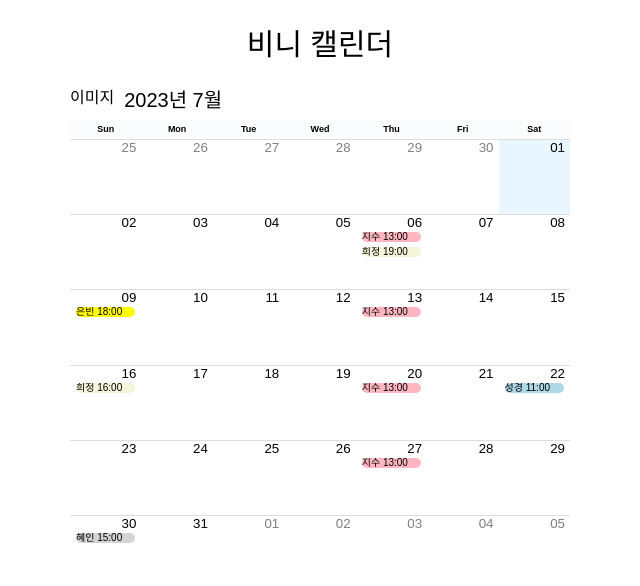
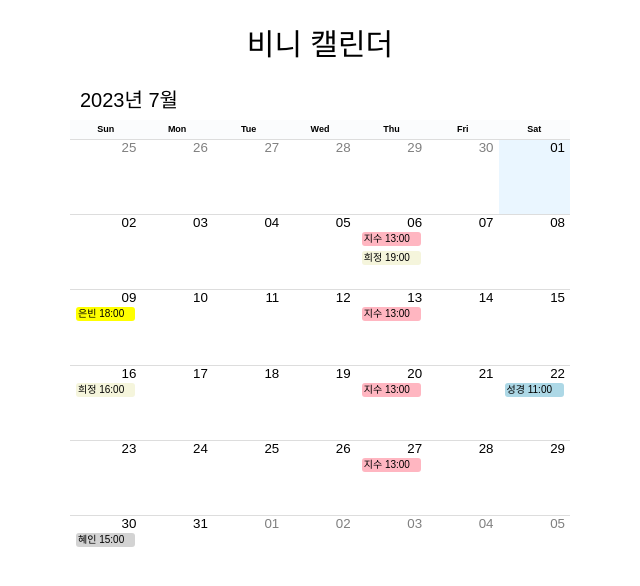
Before and after one commit to Gwasuwon-shot/web-pre-task, a React (Vite) app: page / in a window 1280 px wide. Shown: the top 586 px of the page, without its empty margins (320-960 px from the left). Built offline with nearby package versions, Linux system fonts and the light colour scheme; a web font is replaced by a local one.

Commit message:
[ style ] 자잘 수정들

```diff
--- a/src/components/eunBean/BeanCalendar.tsx
+++ b/src/components/eunBean/BeanCalendar.tsx
@@ -61,18 +61,6 @@ export default function BeanCalendar() {
     },
   };
 
-  // 일요일 빨간색
-  const dayPropGetter = (date) => {
-    const dayOfWeek = date.getDay();
-    console.log(dayOfWeek);
-    const style = {
-      color: dayOfWeek === 0 ? "red" : "inherit",
-    };
-    return {
-      style,
-    };
-  };
-
   return (
     <>
       <Header> 비니 캘린더 </Header>
@@ -87,7 +75,6 @@ export default function BeanCalendar() {
             ...components,
             toolbar: Toolbar,
           }}
-          dayPropGetter={dayPropGetter}
         />
       </CalendarWrapper>
     </>
@@ -108,6 +95,7 @@ const Header = styled.header`
 
 const Event = styled.div`
   color: black;
-  border-radius: 10px;
+  border-radius: 3px;
   height: 100%;
+  padding: 0.2rem;
 `;
--- a/src/components/eunBean/customCalendar/Toolbar.tsx
+++ b/src/components/eunBean/customCalendar/Toolbar.tsx
@@ -1,5 +1,3 @@
-import { styled } from "styled-components";
-
 export default function Toolbar(props) {
   const { date } = props;
 
@@ -9,7 +7,6 @@ export default function Toolbar(props) {
 
   return (
     <div className="rbc-toolbar">
-      <div> 이미지 </div>
       <span className="rbc-toolbar-label">{`${date.getFullYear()}년 ${date.getMonth() + 1}월`}</span>
     </div>
   );
```
